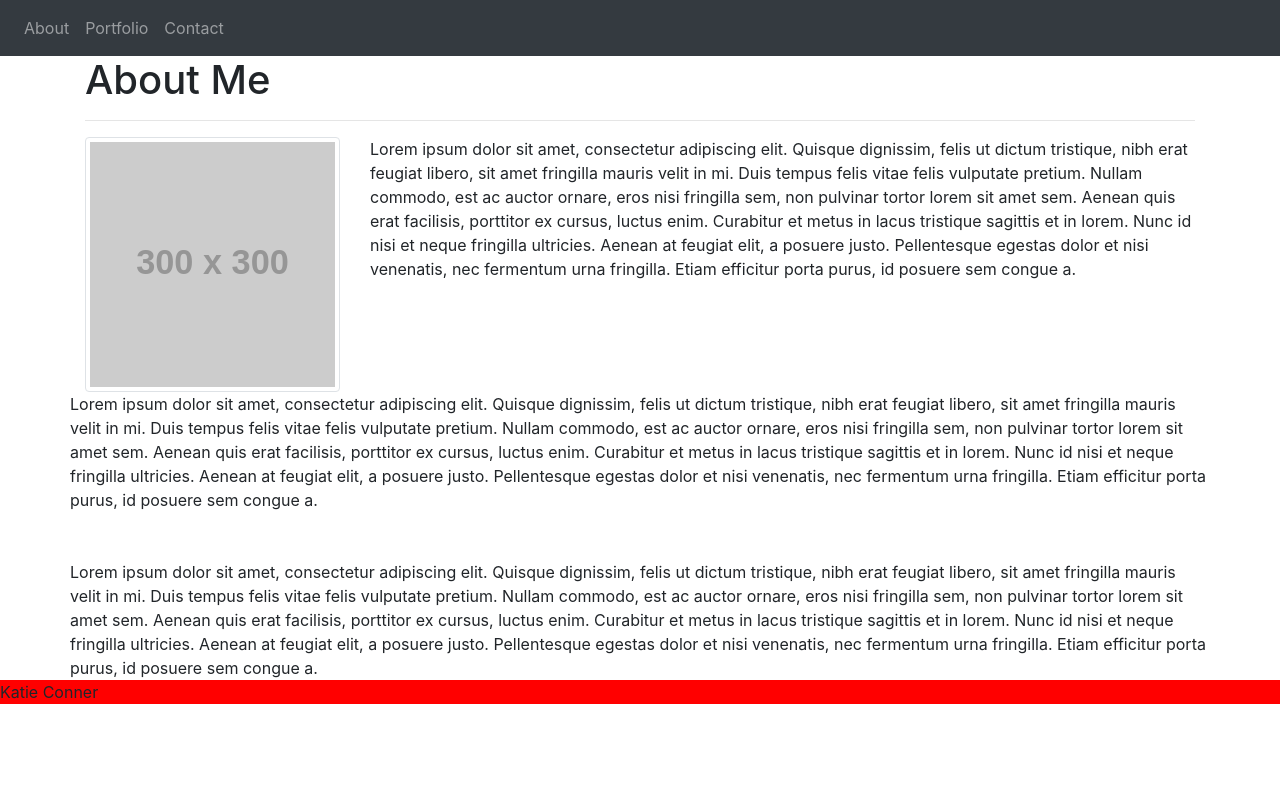
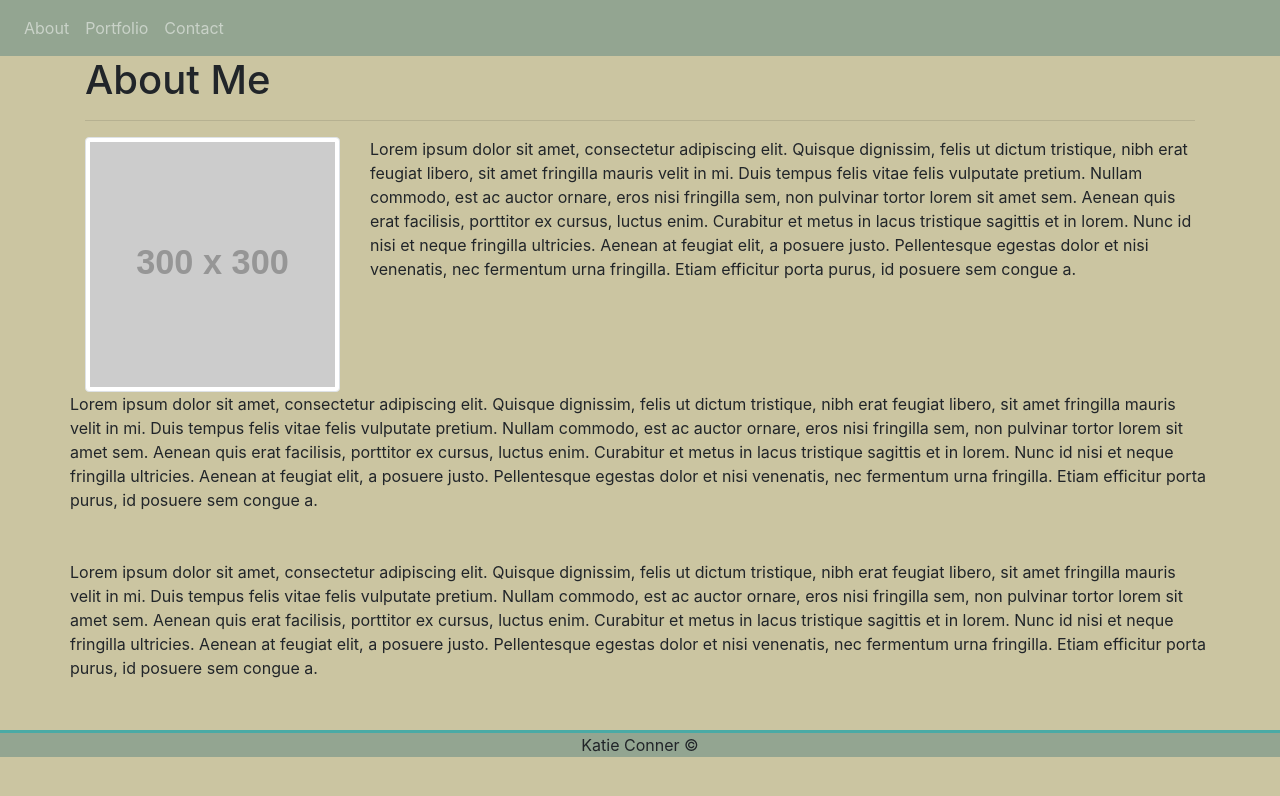
Before and after one commit to kconner3815/Bootstrap-Portfolio, a plain HTML site: page index.html in a window 1280 px wide. Drawn offline with nearby package versions, Linux system fonts and the light colour scheme; placeholder pictures from the web are drawn by us.

Commit message:
updated BS

```diff
--- a/index.html
+++ b/index.html
@@ -15,7 +15,7 @@
 
 <body>
   <!-- Start Nav -->
-  <nav class="navbar navbar-expand-lg navbar-dark bg-dark">
+  <nav class="navbar navbar-expand-lg navbar-dark bg-dark bckover-ride">
 
     <button class="navbar-toggler" type="button" data-toggle="collapse" data-target="#navbarSupportedContent"
       aria-controls="navbarSupportedContent" aria-expanded="false" aria-label="Toggle navigation">
@@ -24,7 +24,7 @@
     <div class="collapse navbar-collapse" id="navbarSupportedContent">
       <ul class="nav navbar-nav navbar-right">
         <li class="nav-item">
-          <a class="nav-link" href="./contact.html">About</a>
+          <a class="nav-link" href="./index.html">About</a>
         </li>
         <li class="nav-item">
           <a class="nav-link" href="./portfolio.html">Portfolio</a>
@@ -84,7 +84,7 @@
   </div>
 <footer>
 
-	Katie Conner
+	Katie Conner &copy;
 
 
 	</footer>
--- a/style.css
+++ b/style.css
@@ -1,2 +1,20 @@
+/* over ride nav bar color */
+
+.bg-dark {
+    background-color: #93a591!important;
+}
+
+body {background-color: #cbc5a1;}
+
 footer {
-	background: red;}
+	text-align:center;
+	background: #93a591;
+	margin-top: 50px;
+	border-top: solid #4aaaa5;
+
+}
+
+ul.nav.navbar-nav.navbar-right {
+
+
+}
```
Also changed, not shown: contact.html (+7 -1 lines), portfolio.html (+8 -2 lines).
